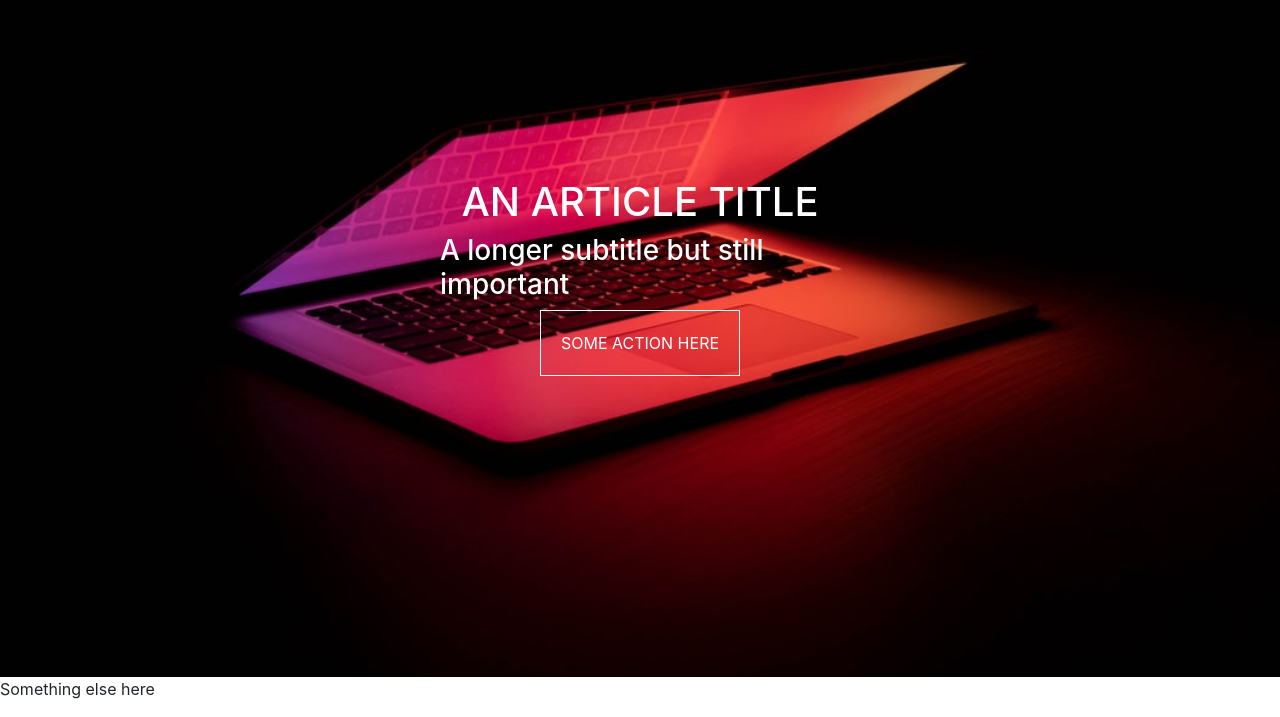
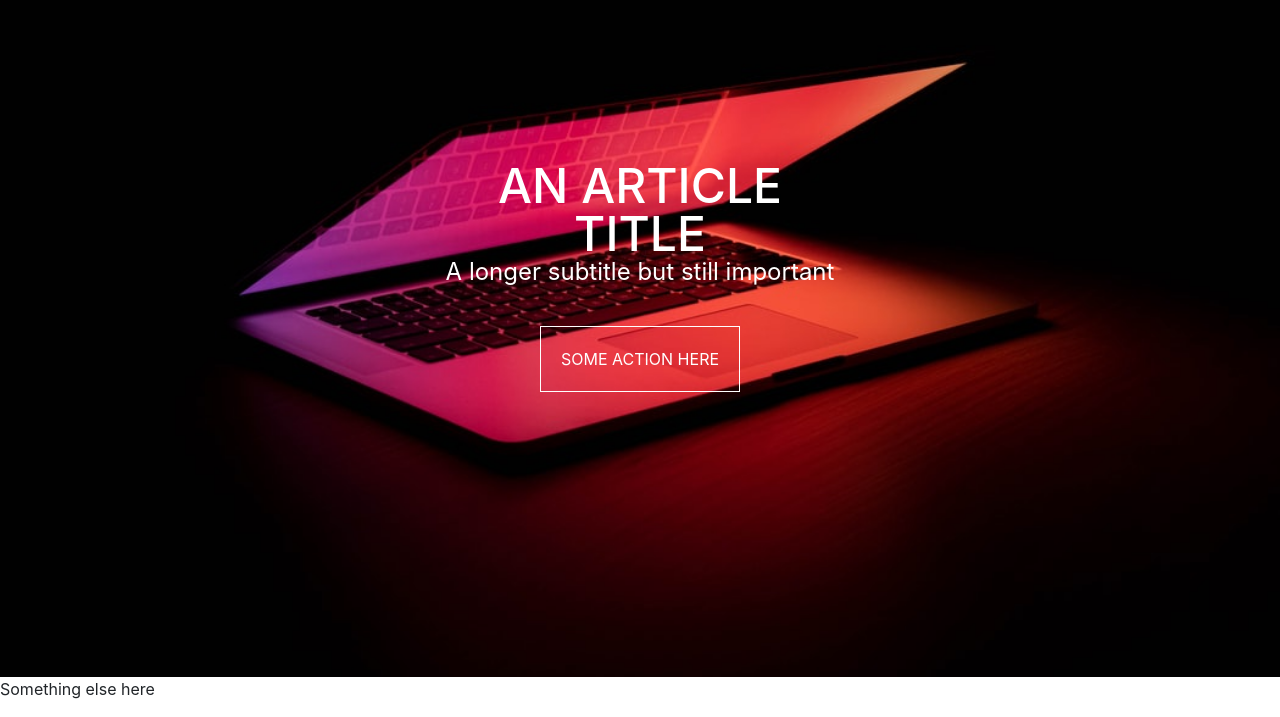
Before and after one commit to nathanjbutler/nathanjbutlerportfolio, a plain HTML site: page index.html in a window 1280 px wide. Shown: the part 123-840 px from the top of the page. Drawn offline with nearby package versions, Linux system fonts and the light colour scheme.

Commit message:
Update css.css

```diff
--- a/css/css.css
+++ b/css/css.css
@@ -13,17 +13,17 @@
   align-items: center;
   margin: auto;
 }
-   h1, h3{
+.center-content h1, h3{
     color: white;
     line-height: 1;
   }
-   h1{
+.center-content h1{
     text-transform: uppercase;
     font-size: 3em;
     margin-bottom: 0;
     text-align: center;
   }
-   h3{
+.center-content h3{
     margin-bottom: 40px;
     font-size: 1.5em;
     font-weight: normal;
@@ -35,7 +35,8 @@
   border: 1px solid white;
   text-decoration: none  ;
 }
-  .button:hover{
+
+.button:hover{
     background-color: rgba(255, 255, 255, 0.1);
     border-color: rgba(255, 255, 255, 0.7);
     color: white;
```
